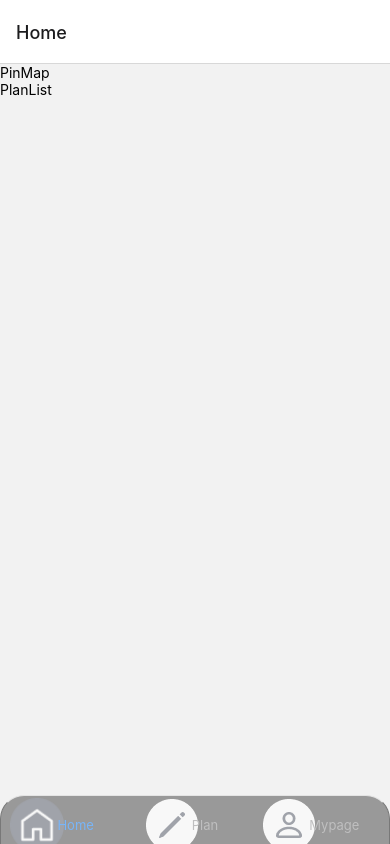
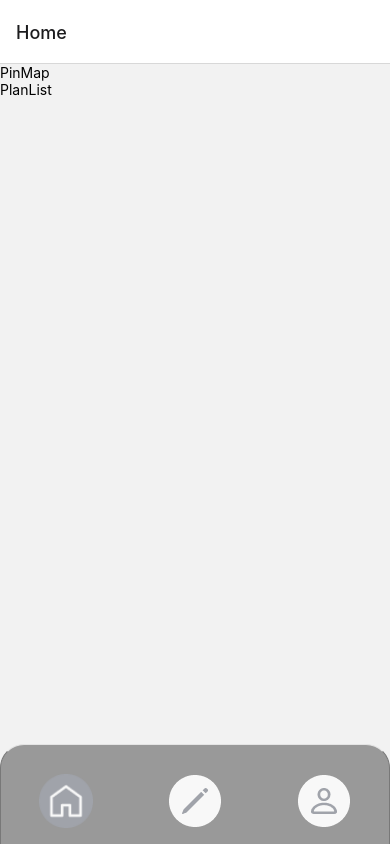
Before and after one commit to going-hackathon/going-front, a React Native app: screen / in a window 390 px wide. Built offline with nearby package versions, Linux system fonts and the light colour scheme.

Commit message:
💄 style: tabbaricon css

```diff
--- a/Components/TabBarIcon.js
+++ b/Components/TabBarIcon.js
@@ -21,6 +21,7 @@ const TabBarIcon = (focused, name) => {
     }
 
     return (
+
         <Image
             style={{
                 width: focused ? 54 : 52,
--- a/Components/TabNavigator.js
+++ b/Components/TabNavigator.js
@@ -9,23 +9,23 @@ const TabNavigator = () => {
         <Tab.Navigator
             initialRouteName="Home"
             tabBarOptions={{
-                // activeBackgroundColor: 'skyblue',
-                // activeTintColor: 'blue',
-                // inactiveBackgroundColor: 'yellow',
                 style: {
                     radiuswidth:10,
                 },
+                showLabel: false,
                 labelPosition: 'beside-icon'
             }}
 
             screenOptions={({ route }) => ({
+                showLabel: false,
                 tabBarIcon: ({ focused }) => (
                     TabBarIcon(focused, route.name)
                 ),
                 tabBarStyle: {
+                    height: 100,
                     backgroundColor:'#424242',
                     opacity: 0.5,
-                    paddingTop: 7,
+                    paddingTop: 10,
                     borderTopLeftRadius: 24,
                     borderTopRightRadius: 24,
                     borderLeftWidth: 0.2,
```
